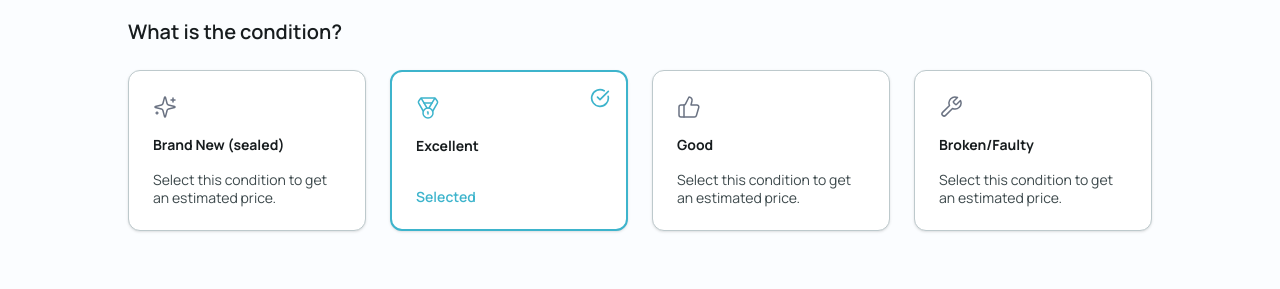
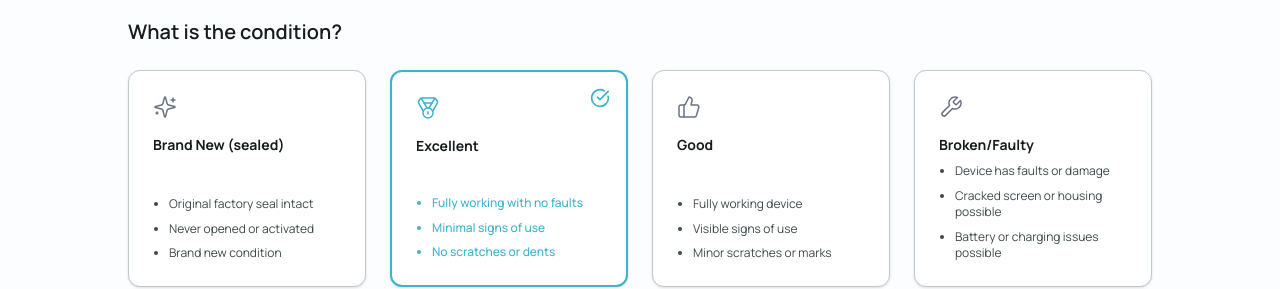
Before and after one commit to Mern-Unbeatable/zephyr_techno_cli, a React (Vite) app: page /confirm-sale in a window 1280 px wide. Shown: the part 557-846 px from the top of the page. Built offline with nearby package versions, Linux system fonts and the light colour scheme; no server answers.

Commit message:
Enhance AboutDevice component by adding condition matching logic for improved device condition identification. Refactor condition selection and API fetching logic for better readability and maintainability.

```diff
--- a/src/pages/public/aboutdevice/AboutDevice.jsx
+++ b/src/pages/public/aboutdevice/AboutDevice.jsx
@@ -15,6 +15,7 @@ const conditions = [
   {
     id: "brand-new",
     title: "Brand New (sealed)",
+    match: ["brand new", "sealed", "new"],
     icon: <Sparkles className="w-6 h-6 mb-4" strokeWidth={1.5} />,
     bullets: [
       "Original factory seal intact",
@@ -26,6 +27,7 @@ const conditions = [
   {
     id: "excellent",
     title: "Excellent",
+    match: ["excellent"],
     icon: <Medal className="w-6 h-6 mb-4" strokeWidth={1.5} />,
     bullets: [
       "Fully working with no faults",
@@ -37,6 +39,7 @@ const conditions = [
   {
     id: "good",
     title: "Good",
+    match: ["good", "very good"],
     icon: <ThumbsUp className="w-6 h-6 mb-4" strokeWidth={1.5} />,
     bullets: [
       "Fully working device",
@@ -48,6 +51,7 @@ const conditions = [
   {
     id: "broken",
     title: "Broken/Faulty",
+    match: ["broken", "faulty"],
     icon: <Wrench className="w-6 h-6 mb-4" strokeWidth={1.5} />,
     bullets: [
       "Device has faults or damage",
@@ -58,7 +62,23 @@ const conditions = [
   },
 ];
 
-const STORAGE_KEY = 'sellFlow';
+function getConditionMeta(cond) {
+  const name = (cond.name || cond.title || "").toLowerCase();
+  const byId = conditions.find((c) => c.id === cond.id);
+  if (byId) return byId;
+
+  // Prefer more specific matches first (e.g. "brand new" before "new")
+  const sorted = [...conditions].sort(
+    (a, b) =>
+      Math.max(...b.match.map((m) => m.length)) -
+      Math.max(...a.match.map((m) => m.length)),
+  );
+  return (
+    sorted.find((c) => c.match.some((token) => name.includes(token))) || null
+  );
+}
+
+const STORAGE_KEY = "sellFlow";
 
 const AboutDevice = () => {
   const [selectedCondition, setSelectedCondition] = useState("excellent");
@@ -76,13 +96,13 @@ const AboutDevice = () => {
 
     const fetchConditions = async () => {
       try {
-        const base = import.meta.env.VITE_BASE_URL || '';
+        const base = import.meta.env.VITE_BASE_URL || "";
         const res = await fetch(`${base}/api/sell/conditions`);
         const json = await res.json();
         if (json?.success && Array.isArray(json.data)) {
           setApiConditions(json.data);
           const excellent = json.data.find((c) =>
-            c.name?.toLowerCase().includes('excellent'),
+            c.name?.toLowerCase().includes("excellent"),
           );
           if (excellent?.id) setSelectedCondition(excellent.id);
           else if (json.data[0]?.id) setSelectedCondition(json.data[0].id);
@@ -97,10 +117,11 @@ const AboutDevice = () => {
 
   useEffect(() => {
     const fetchPrice = async () => {
-      if (!selectedCondition || !device?.deviceModelId || !device?.storageOptionId) return;
+      if (!selectedCondition || !device?.deviceModelId || !device?.storageOptionId)
+        return;
       setLoadingPrice(true);
       try {
-        const base = import.meta.env.VITE_BASE_URL || '';
+        const base = import.meta.env.VITE_BASE_URL || "";
         const params = new URLSearchParams({
           conditionId: selectedCondition,
           deviceModelId: device.deviceModelId,
@@ -109,7 +130,9 @@ const AboutDevice = () => {
         const res = await fetch(`${base}/api/sell/price?${params}`);
         const json = await res.json();
         if (json?.success && json.data) {
-          const configured = Boolean(json.data.hasConfiguredPrice && json.data.price != null);
+          const configured = Boolean(
+            json.data.hasConfiguredPrice && json.data.price != null,
+          );
           setHasConfiguredPrice(configured);
           setPrice(configured ? json.data.price : null);
 
@@ -134,7 +157,12 @@ const AboutDevice = () => {
     };
 
     fetchPrice();
-  }, [selectedCondition, device?.deviceModelId, device?.storageOptionId, apiConditions]);
+  }, [
+    selectedCondition,
+    device?.deviceModelId,
+    device?.storageOptionId,
+    apiConditions,
+  ]);
 
   return (
     <div className="bg-[#FBFDFF] min-h-screen py-10 lg:py-16">
@@ -180,7 +208,8 @@ const AboutDevice = () => {
             Tell us about your device
           </h1>
           <p className="text-[#3D494C] text-sm md:text-base">
-            Select your category to begin. We offer the UK's most competitive rates for
+            Select your category to begin. We offer the UK's most competitive
+            rates for
             <br className="hidden md:block" /> premium consumer electronics.
           </p>
         </div>
@@ -192,18 +221,25 @@ const AboutDevice = () => {
               <div className="w-20 h-20 bg-gray-100 rounded-lg overflow-hidden flex items-center justify-center p-2">
                 <img
                   src="/Device_Preview.png"
-                  alt={device?.deviceName || 'Device'}
+                  alt={device?.deviceName || "Device"}
                   className="object-contain h-full w-full"
                 />
               </div>
               <div>
-                <h2 className="text-xl font-bold text-[#171C1E]">{device?.deviceName || 'Select Device'}</h2>
+                <h2 className="text-xl font-bold text-[#171C1E]">
+                  {device?.deviceName || "Select Device"}
+                </h2>
                 {device?.storageName && (
-                  <p className="text-sm font-medium text-[#3D494C] mt-1">{device.storageName}</p>
+                  <p className="text-sm font-medium text-[#3D494C] mt-1">
+                    {device.storageName}
+                  </p>
                 )}
               </div>
             </div>
-            <Link to="/sell-worth" className="flex items-center gap-2 text-custom font-bold text-sm hover:underline cursor-pointer">
+            <Link
+              to="/sell-worth"
+              className="flex items-center gap-2 text-custom font-bold text-sm hover:underline cursor-pointer"
+            >
               Change
               <PenLine className="w-4 h-4" />
             </Link>
@@ -211,11 +247,17 @@ const AboutDevice = () => {
 
           {/* Condition Selection */}
           <div>
-            <h3 className="text-lg sm:text-xl font-semibold text-[#171C1E] mb-6">What is the condition?</h3>
+            <h3 className="text-lg sm:text-xl font-semibold text-[#171C1E] mb-6">
+              What is the condition?
+            </h3>
             <div className="grid grid-cols-1 md:grid-cols-2 lg:grid-cols-4 gap-6">
-              {(apiConditions.length ? apiConditions : conditions).map((cond) => {
+              {(apiConditions.length ? apiConditions : conditions).map(
+                (cond) => {
                   const id = cond.id;
                   const name = cond.name || cond.title;
+                  const meta = getConditionMeta(cond);
+                  const bullets = meta?.bullets || cond.bullets || [];
+                  const icon = meta?.icon || cond.icon || null;
                   const isActive = selectedCondition === id;
                   let borderClass = "border-[#BDC9CC] hover:border-custom";
                   let bgClass = "bg-white";
@@ -238,27 +280,45 @@ const AboutDevice = () => {
                         </div>
                       )}
 
-                    <div className={isActive ? textIconClass : "text-gray-500"}>
-                      {/* show static icon if present */}
-                      {cond.icon || null}
+                      <div
+                        className={isActive ? textIconClass : "text-gray-500"}
+                      >
+                        {icon}
                       </div>
 
-                    <h4 className="text-sm font-bold text-[#171C1E] mb-4">{name}</h4>
+                      <h4
+                        className={`text-sm font-bold text-[#171C1E] ${
+                          bullets.length ? "mb-2" : "mb-0"
+                        }`}
+                      >
+                        {name}
+                      </h4>
 
-                    <ul className="space-y-3 mt-auto">
-                      <li className={`text-sm leading-tight ${isActive ? 'text-custom font-semibold' : 'text-[#3D494C]'}`}>
-                        {isActive ? 'Selected' : 'Select this condition to get an estimated price.'}
+                      {bullets.length > 0 && (
+                        <ul className="mt-auto list-disc space-y-2 pl-4">
+                          {bullets.map((point) => (
+                            <li
+                              key={point}
+                              className={`text-xs leading-snug ${
+                                isActive
+                                  ? "text-custom font-medium"
+                                  : "text-[#3D494C]"
+                              }`}
+                            >
+                              {point}
                             </li>
+                          ))}
                         </ul>
+                      )}
                     </div>
                   );
-              })}
+                },
+              )}
             </div>
           </div>
 
           {/* Quote Section */}
           <div className="relative bg-white rounded-2xl border border-[#BDC9CC33] shadow-sm overflow-hidden p-8 sm:p-12 text-center mt-16">
-            {/* Decorative background blobs */}
             <div className="absolute top-0 left-0 w-64 h-40 bg-[#88EDFC] opacity-10 rounded-full blur-3xl -translate-x-1/2 -translate-y-1/2 pointer-events-none"></div>
             <div className="absolute bottom-0 right-0 w-64 h-64 bg-[#88EDFC] opacity-10 rounded-full blur-3xl translate-x-1/3 translate-y-1/3 pointer-events-none"></div>
 
@@ -268,10 +328,10 @@ const AboutDevice = () => {
               </p>
               <div className="text-4xl sm:text-5xl text-custom font-light mb-4">
                 {loadingPrice
-                  ? '…'
+                  ? "…"
                   : hasConfiguredPrice && price != null
                     ? `£${price}`
-                    : 'Contact us for a quote'}
+                    : "Contact us for a quote"}
               </div>
               <p className="text-[#3D494C] text-sm mb-6 max-w-md mx-auto">
                 {hasConfiguredPrice && price != null
@@ -280,7 +340,10 @@ const AboutDevice = () => {
               </p>
 
               {hasConfiguredPrice && price != null ? (
-                <Link to={"/finalize-sale"} className="inline-flex items-center gap-2 bg-custom text-white font-bold py-3 px-6 text-sm md:text-base rounded-lg hover:brightness-110 transition-all shadow-md cursor-pointer">
+                <Link
+                  to={"/finalize-sale"}
+                  className="inline-flex items-center gap-2 bg-custom text-white font-bold py-3 px-6 text-sm md:text-base rounded-lg hover:brightness-110 transition-all shadow-md cursor-pointer"
+                >
                   Next Step: Handover
                   <ArrowRight className="w-5 h-5" />
                 </Link>
```
Lines whose indentation alone changed are shown as unchanged.
